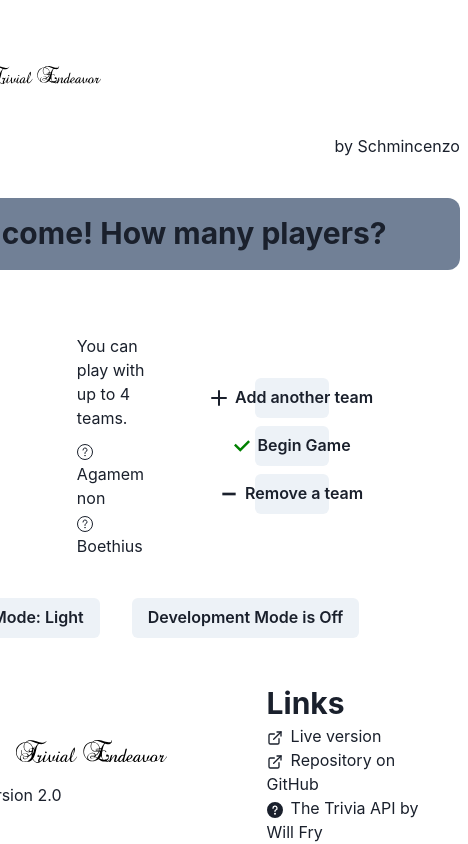
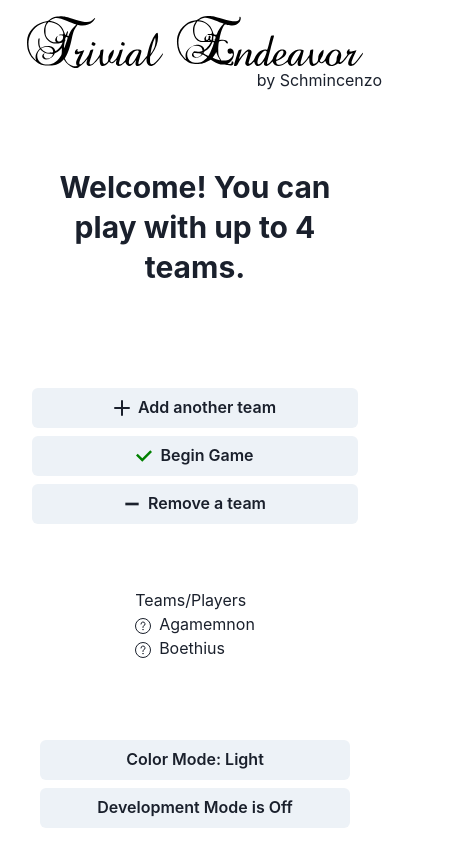
Before and after one commit to vpbasile/trivial-endeavor-2, a React (Vite) app: page / in a window 390 px wide. Shown: the top 844 px of the page, 468 px wide, since content can reach past the window. Built offline with nearby package versions, Linux system fonts and the light colour scheme.

Commit message:
Mobile-first transformation

```diff
--- a/src/App.tsx
+++ b/src/App.tsx
@@ -1,15 +1,15 @@
 
 // Import ChakraUI elements
-import { Box, Text, Link, Image, List, ListIcon, ListItem, Heading, Center, useColorMode } from '@chakra-ui/react'
-import { ExternalLinkIcon, QuestionIcon } from '@chakra-ui/icons'
+import { Box, Text, Link, Image, Center, useColorMode, Heading, List, ListIcon, ListItem } from '@chakra-ui/react'
 
 // Import my utility modules and data structures
 
 // <> Import my modules
 import logoWhite from "/trivialEndeavorLogoWhite.svg";
 import logoBlack from "/trivialEndeavorLogoBlack.svg"
-import AppRow from "./components/structure/appRow";
+import AppRow from "./components/helpers/appRow";
 import GameBoard from "./components/Gameboard";
+import { ExternalLinkIcon, QuestionIcon } from '@chakra-ui/icons';
 
 export default function App(): JSX.Element {
   // <> Do the thing
@@ -21,21 +21,23 @@ export default function App(): JSX.Element {
 
   return (
     <Center>
-      <Box id="appContainer">
+      <Box id="appContainer" maxWidth={'100%'}>
         <AppRow id="header">
-          <Box id="logoBox">
-            <Image id="app-logo" src={logo} p={5} px={10} alt="Trivial Endeavor logo" w='50vw' py="50px"/>
+          <Center id="logoBox" w={'full'}>
+            <Image id="app-logo" alt="Trivial Endeavor logo" src={logo} w={{ base: '90%', sm: '50%' }} />
+          </Center>
+          <Box w={'full'}>
             <Text align={'right'}>by <Link href="https://www.schmincenzo.com" target="_blank" rel="noopener noreferrer">Schmincenzo</Link></Text>
           </Box>
         </AppRow>
         <GameBoard />
         <AppRow id="footer">
-          <Center>
-            <Box id="version" p="30px">
-              <Image id="app-logo" src={logo} alt="Trivial Endeavor logo" w='300px' borderRadius={'3xl'} p={5} px={10}/>
+          <Box display={{ sm: 'flex' }}>
+            <Center id="version">
+              <Image id="app-logo" src={logo} alt="Trivial Endeavor logo" w='300px' borderRadius={'3xl'} p={5} px={10} />
               <Text>Version 2.0</Text>
-            </Box>
-            <Box id="links" p="30px">
+            </Center>
+            <Box id="links" justifyContent={'center'}>
               <Heading as="h3">Links</Heading>
               <List>
                 <ListItem>
@@ -52,7 +54,7 @@ export default function App(): JSX.Element {
                 </ListItem>
               </List>
             </Box>
-          </Center>
+          </Box>
         </AppRow>
       </Box >
     </Center>
--- a/src/components/DataDisplay.tsx
+++ b/src/components/DataDisplay.tsx
@@ -1,5 +1,5 @@
 import { player, whatsHappeningHolder } from "./helpers/dataStructures"
-import { Box, Button, Stack } from "@chakra-ui/react";
+import { Box, Button, ListItem, Stack, UnorderedList } from "@chakra-ui/react";
 import ColorModeButton from "./colorModeButton";
 
 type DataDisplayProps = {
@@ -10,8 +10,7 @@ type DataDisplayProps = {
 	scoreState: player[],
 	// <><><> Derivative values
 	players: player[],
-	// <><> Children
-	children?: React.ReactNode
+	vyingForPlace: number,
 }
 
 export default function DataDisplay(props: DataDisplayProps) {
@@ -20,6 +19,7 @@ export default function DataDisplay(props: DataDisplayProps) {
 	// <><><> What's happening
 	const whatsHappening = props.whatsHappening;
 	const scoreState = props.scoreState;
+	const vyingForPlace = props.vyingForPlace;
 
 	// Icons
 	// const isOff = <IconButton aria-label='Search database' id="devModeToggle" icon={<SearchIcon />} onClick={() => toggleDevMode()} />
@@ -33,17 +33,21 @@ export default function DataDisplay(props: DataDisplayProps) {
 
 	return (
 		<Stack id="devModeBox" w={'100%'}>
-			<Stack spacing={8} direction='row' id="specialControls">
+			<Stack id="specialControls" p={8}>
 				<ColorModeButton />
-				<Button id="devModeToggle" onClick={toggleDevMode}>{devMode ? <>{"Development Mode is On"}</> : <>{"Development Mode is Off"}</>}
+				<Button id="devModeToggle" onClick={toggleDevMode}>
+					{devMode ? <>{"Development Mode is On"}</> : <>{"Development Mode is Off"}</>}
 				</Button>
 			</Stack>
 			{/* {If devMode is on, then return the text} */}
 			{devMode ? (<Box id="devData">
-				<h3>Player: {currentPlayer.name}</h3>
-				<h3>Phase: {whatsHappening.currentPhase.title}</h3>
-				<p>Choosing a category with development mode on will hide the values of the answer choices and will instead display which is the correct choice.</p>
-				{props.children}
+				<UnorderedList>
+					<ListItem>Player: {currentPlayer.name}</ListItem>
+					<ListItem>Phase: {whatsHappening.currentPhase.title}</ListItem>
+					<ListItem>Vying for place: {vyingForPlace}</ListItem>
+					<ListItem>'Needed to win' is set to 2 when in dev mode</ListItem>
+					<ListItem>Choosing a category with development mode on will hide the values of the answer choices and will instead display which is the correct choice.</ListItem>
+				</UnorderedList>
 			</Box>) : null}
 		</Stack>)
 }
--- a/src/components/GameSetup.tsx
+++ b/src/components/GameSetup.tsx
@@ -1,6 +1,6 @@
 import { Dispatch } from 'react';
 import { phaseDefinition, player, whatsHappeningHolder } from './helpers/dataStructures';
-import { Text, Stack, ListItem, List, ListIcon, Button, Center } from '@chakra-ui/react';
+import { Text, Stack, ListItem, List, ListIcon, Button, Box, Center } from '@chakra-ui/react';
 import { AddIcon, CheckIcon, MinusIcon, QuestionOutlineIcon } from '@chakra-ui/icons';
 import { namesToUse, players } from './helpers/settings';
 
@@ -23,7 +23,7 @@ export default function GameSetup(props: propsType) {
 	const currentPlayerIndex = whatsHappening.currentPlayerIndex;
 	const scoreState = props.scoreState;
 	const setScoreState = props.setScoreState;
- const SETdisplayMessage = props.SETdisplayMessage;
+	const SETdisplayMessage = props.SETdisplayMessage;
 	const phases = props.phases;
 
 	const namefields = scoreState.map(player => {
@@ -84,15 +84,18 @@ export default function GameSetup(props: propsType) {
 
 
 	return (
-		<Center dir='row' border={'red'}>
-			<Stack id="playerList" p="3" px={10} m={3} flex={3} borderRadius="5px" maxWidth={'30%'}>
-				<Text>You can play with up to 4 teams.</Text>
-				<List>{namefields}</List>
-			</Stack>
-			<Stack id='addRemovePlayers' p="3" px={10} m={3} flex={3} borderRadius="5px" maxWidth={'30%'}>
+		<Box display={{ sm: 'flex' }}>
+			<Stack id='addRemovePlayers' flex={5} p={8}>
 				{addButton}
 				{startButton}
 				{removeButton}
 			</Stack>
-		</Center>)
+			<Center id="playerList" flex={5}>
+				<Box w={'fit-content'} py={8}>
+					<Text>Teams/Players</Text>
+					<List>{namefields}</List>
+					{/* Make it so the list always has four lines.  This will eliminate moving the footer */}
+				</Box>
+			</Center>
+		</Box>)
 }
--- a/src/components/colorModeButton.tsx
+++ b/src/components/colorModeButton.tsx
@@ -1,12 +1,8 @@
 import { Button, useColorMode } from "@chakra-ui/react"
 
 export default function ColorModeButton() {
-    const { colorMode, toggleColorMode } = useColorMode()
-    return (
-      <header>
-        <Button onClick={toggleColorMode}>
-          Color Mode: {colorMode === 'light' ? 'Light' : 'Dark'}
-        </Button>
-      </header>
-    )
-  }
+  const { colorMode, toggleColorMode } = useColorMode()
+  return (<Button onClick={toggleColorMode}>
+    Color Mode: {colorMode === 'light' ? 'Light' : 'Dark'}
+  </Button>)
+}
--- a/src/components/gameboard.tsx
+++ b/src/components/gameboard.tsx
@@ -1,11 +1,11 @@
-import { Box, Center, Heading, List, ListItem } from "@chakra-ui/react"
+import { Box, Heading, useColorModeValue } from "@chakra-ui/react"
 import { ErrorBoundary } from "react-error-boundary";
 import GameSetup from "./GameSetup";
 import { neededToWin, categoryList, gamePhases, players } from "./helpers/settings";
 import Question from "./question/QuestionDisplay";
 import { useState } from "react";
 import { player, questionInternal, whatsHappeningHolder, winners } from "./helpers/dataStructures";
-import AppRow from "./structure/appRow";
+import AppRow from "./helpers/appRow";
 import PlayerColumn from "./scoreboard/PlayerColumn";
 import DataDisplay from "./DataDisplay";
 
@@ -13,9 +13,7 @@ export type zzColor = string
 
 export default function GameBoard() {
 
-
-    const [displayMessage, SETdisplayMessage] = useState("Welcome! How many players?")
-    // const [messageColor, SETmessageColor] = useState<zzColor>("blue")
+    const [displayMessage, SETdisplayMessage] = useState("Welcome! You can play with up to 4 teams.")
     // <><><> What's happening
     const [whatsHappening, setwhatsHappening] = useState<whatsHappeningHolder>({ currentPhase: gamePhases[0], currentPlayerIndex: 0 });
     const blankQuestion: questionInternal = { questionText: null, choices: ["", "", "", ""], correctAnswer: null, correctIndex: 0, categoryTag: categoryList[0].queryTag, guessEntered: 0 };
@@ -34,11 +32,13 @@ export default function GameBoard() {
         devMode ? console.log("Dev mode is now off") : console.log("Dev mode is now on")
     }
 
+    const bgColor = useColorModeValue('white', 'black')
+
     // FIXME - Centralize where I control which components are displayed.
     function whatToDisplay(phaseTitle: string) {
         switch (phaseTitle) {
             case "Welcome": {
-                return (<AppRow id="setup">
+                return (<Box id="setup">
                     <GameSetup
                         // <><><> What's happening
                         whatsHappening={whatsHappening} setwhatsHappening={setwhatsHappening}
@@ -47,11 +47,10 @@ export default function GameBoard() {
                         // <><><> Game Globals
                         phases={gamePhases}
                     />
-                </AppRow>); break;
+                </Box>); break;
             }
             case "Select": {
-                return (<Box id="scoreboard">
-                    <Center>
+                return (<Box id="scoreboard" display={{ sm: 'flex' }} scrollBehavior={'smooth'}>
                     {scoreState.map((player) => (
                         <PlayerColumn
                             key={player.name + "playerColumn"}
@@ -66,7 +65,6 @@ export default function GameBoard() {
                             guessedYet={guessedYet} setguessedYet={setguessedYet}
                             devMode={devMode} />))
                     }
-                    </Center>
                 </Box>)
                 break;
             }
@@ -91,34 +89,34 @@ export default function GameBoard() {
                         phases={gamePhases}
                     />
                 </AppRow>)
-                break;
             }
                 break;
         }
     }
 
     return (<ErrorBoundary fallback={<Box>Error in component</Box>}>
-
-        <Box my={8} p={4} bg={'gray.500'} rounded={'xl'}>
-            {/* <Button as={'h2'} colorScheme="red">{displayMessage}</Button> */}
-            <Heading id='displayMessage' as='h2'>{displayMessage}</Heading>
+        <AppRow id="displayMessage">
+            <Box textAlign={'center'} id="messageDisplay" w={'100%'} bg={bgColor}
+                my={5}
+                p={8}
+                borderRadius={'lg'}>
+                <Heading id='displayMessage' as='h2' whiteSpace={'normal'}>{displayMessage}</Heading>
             </Box>
+        </AppRow>
+        <Box id="gameBoardContainer">
             {whatToDisplay(whatsHappening.currentPhase.title)}
-        {<Center id="controls" >
+        </Box>
+        <AppRow id="controlRow" >
             < ErrorBoundary fallback={<Box>Error in component</Box>}>
                 <DataDisplay
                     players={players}
                     scoreState={scoreState}
                     whatsHappening={whatsHappening}
                     devMode={devMode} toggleDevMode={toggleDevMode}
-                >
-                    <List>
-                        <ListItem>'Needed to win' is set to 2 when in dev mode</ListItem>
-                        <ListItem>Vying for place: {vyingForPlace}</ListItem>
-                    </List>
-                </DataDisplay>
+                    vyingForPlace={vyingForPlace}
+                />
             </ErrorBoundary>
 
-        </Center>}
+        </AppRow>
     </ErrorBoundary >)
 }
--- /dev/null
+++ b/src/components/helpers/appRow.tsx
@@ -0,0 +1,17 @@
+import { Box, Heading } from "@chakra-ui/react";
+import React from "react";
+
+export default function AppRow(props: { children: React.ReactNode, border?:string, id?: string, headingText?: string }): React.ReactNode {
+    // const breakBorders = { base:'3px solid red', sm: '3px solid green', md: '3px solid blue' };
+    // const breakColor = useColorModeValue({base:'red.100',sm: 'green.100',md: 'blue.100'},{base:'red.900',sm: 'green.900',md: 'blue.900'})
+    return (
+        <Box id={props.id || "defaultID"} border={props.border}
+        display={{ sm: "flex" }} py={2} my={2} px={2}
+        // borderY={breakBorders}
+        // borderX={breakBorders} bg={breakColor}
+        >
+            {props.headingText && <Heading as='h2' size='xl'>{props.headingText}</Heading>}
+            {props.children}
+        </Box>
+    )
+}
--- /dev/null
+++ b/src/components/helpers/style.ts
@@ -0,0 +1,2 @@
+export const sidePad = { base: 5, sm: 3 }
+export const redBorder = '1px dashed red'
--- a/src/components/question/AnswerButton.tsx
+++ b/src/components/question/AnswerButton.tsx
@@ -45,7 +45,7 @@ export default function AnswerButton(props: AnswerButtonProps) {
 
 	return (
 		<Box>
-			<Button colorScheme={color} id={buttonID} w="100%" m="2"
+			<Button colorScheme={color} id={buttonID} w="100%" m="2"  whiteSpace={'normal'}
 				isDisabled={isDisabled}
 				onClick={() => { setguessedYet(true); handleGuess(buttonIndex, currentPlayerIndex, questionCategoryTag) }} >
 				{buttonText}
--- a/src/components/structure/appRow.tsx
+++ /dev/null
@@ -1,11 +0,0 @@
-import { Box, Heading } from "@chakra-ui/react";
-import React from "react";
-
-export default function AppRow(props: { children: React.ReactNode, id?: string, headingText?: string }): React.ReactNode {
-    return (
-        <Box maxWidth={'container.lg'} id={props.id || "defaultID"} w='100%' p={2} m={2} borderTop={'3px'} >
-            {props.headingText && <Heading as='h2' size='xl'>{props.headingText}</Heading>}
-            {props.children}
-        </Box>
-    )
-}
```
Also changed, not shown: src/components/scoreboard/PlayerColumn.tsx (+5 -2 lines). Lines whose indentation alone changed are shown as unchanged.
